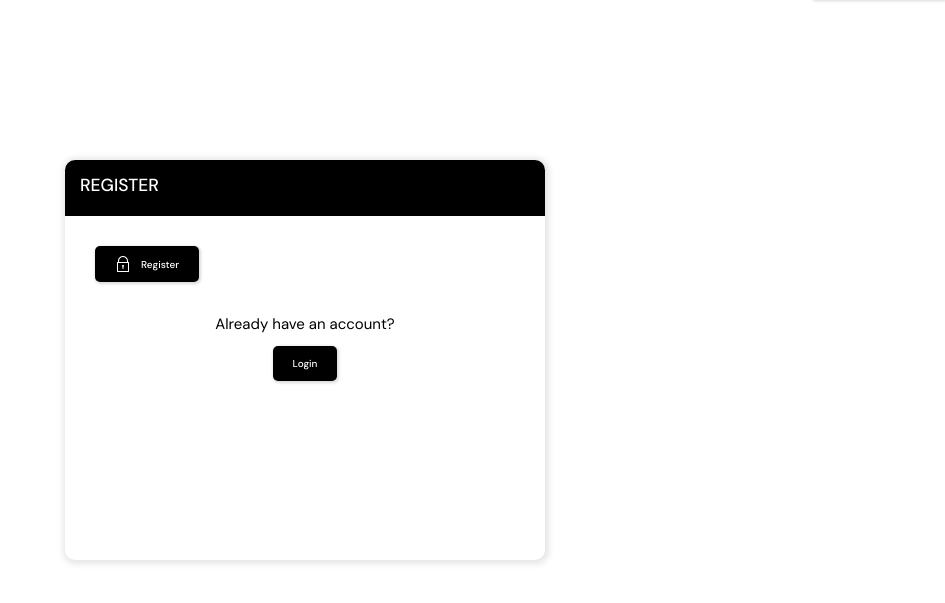
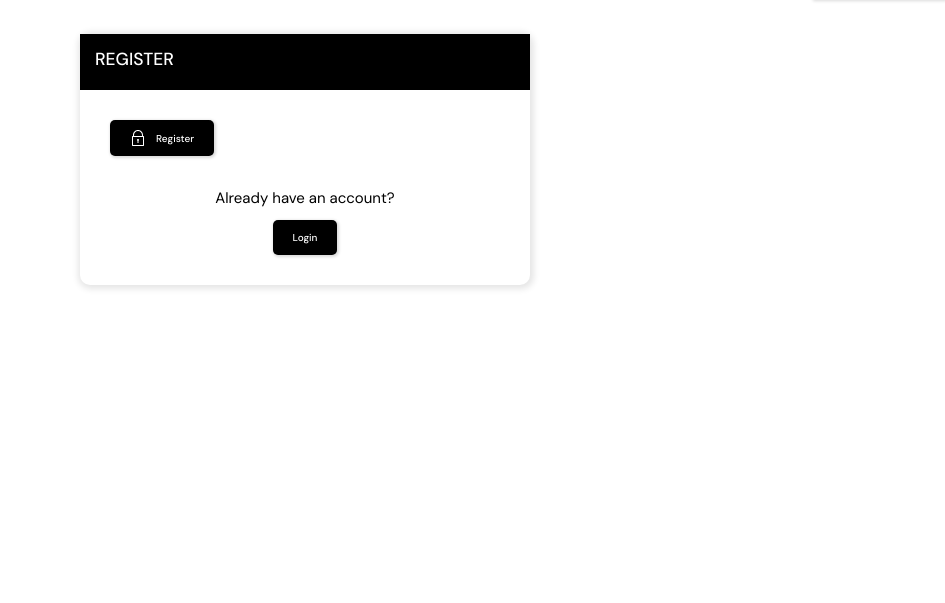
Before and after one commit to Lyonsmasawa/awwward-X, a Django app: template awardx/templates/awardx/login_register.html in a window 1280 px wide. Shown: the part 56-659 px from the top of the page, without its empty margins (335-1280 px from the left). Run offline with Django 3.2, Linux system fonts and the light colour scheme; the template is opened without the code that fills it, so the values that code supplies are empty; some libraries are stand-ins or nearby versions.

Commit message:
style login and registration paes

```diff
--- a/awardx/templates/awardx/login_register.html
+++ b/awardx/templates/awardx/login_register.html
@@ -4,8 +4,9 @@
 
 {% if page == 'login' %}
 
+<div class="container " id="premiumz">
     <div class="full_login" id="wrapper">
-    <div class="layout__box">
+        <div class="layout__box__x">
             <div class="layout__boxHeader">
                 <div class="layout__boxTitle">
                     <h3>Login</h3>
@@ -41,18 +42,17 @@
         </div>
     </div>
 
+</div>
 {% else %}
 <div class="container">
-    <div class="layout__box">
+    <div class="full-login" id="wrapper">
+        <div class="layout__box__x">
             <div class="layout__boxHeader">
                 <div class="layout__boxTitle">
                     <h3>Register</h3>
                 </div>
             </div>
             <div class="layout__body">
-            <div class="logo-register">
-
-            </div>
                 <form class="form" action="" method="post">
                     {% csrf_token %}
 
@@ -64,7 +64,8 @@
                     {% endfor %}
 
                     <button class="btn btn--main align-center" type="submit">
-                    <svg version="1.1" xmlns="http://www.w3.org/2000/svg" width="32" height="32" viewBox="0 0 32 32">
+                        <svg version="1.1" xmlns="http://www.w3.org/2000/svg" width="32" height="32"
+                            viewBox="0 0 32 32">
                             <title>lock</title>
                             <path
                                 d="M27 12h-1v-2c0-5.514-4.486-10-10-10s-10 4.486-10 10v2h-1c-0.553 0-1 0.447-1 1v18c0 0.553 0.447 1 1 1h22c0.553 0 1-0.447 1-1v-18c0-0.553-0.447-1-1-1zM8 10c0-4.411 3.589-8 8-8s8 3.589 8 8v2h-16v-2zM26 30h-20v-16h20v16z">
@@ -88,6 +89,7 @@
         </div>
     </div>
 
+</div>
 
 {% endif %}
 
--- a/static/css/main.css
+++ b/static/css/main.css
@@ -434,7 +434,6 @@ a {
     background-color: var(--color-dark);
     border-radius: 1rem;
     box-shadow: 1px 1px 6px 3px rgba(0, 0, 0, 0.1);
-    overflow: hidden;
 }
 
 .layout__boxHeader {
@@ -1140,17 +1139,10 @@ a {
 
 #wrapper {
     width: 100%;
-    height: 100vh;
     display: flex;
     flex-direction: column;
     justify-content: start;
     align-content: center;
-}
-
-#content .container {
-    width: 100%;
-    max-width: 93.5rem;
-    margin: 3rem auto 0;
 }
 
 #wrapper>.container {
@@ -1359,14 +1351,6 @@ footer .container {
         margin: 0 auto;
     }
 
-    #wrapper {
-        padding-top: 2rem;
-    }
-
-    #wrapper>.container {
-        padding: 0;
-    }
-
     footer .container {
         padding: 0 2rem;
         justify-content: center;
@@ -1382,10 +1366,6 @@ footer .container {
 }
 
 @media(max-width: 450px) {
-    #wrapper {
-        padding-top: 0;
-    }
-
     .form-data form {
         background-color: transparent;
         border: none;
@@ -2120,3 +2100,16 @@ nav {
     justify-content: space-between;
     gap: 2rem;
 }
+.layout__box__x{
+    position: relative;
+    align-self: center;
+    width: 45rem;
+    background-color: var(--color-dark);
+    border-radius: 1rem;
+    box-shadow: 1px 1px 6px 3px rgba(0, 0, 0, 0.1);
+}
+#wrapper{
+    display: flex;
+    align-items: center;
+    padding: 1rem;
+}
```
Lines whose indentation alone changed are shown as unchanged.
